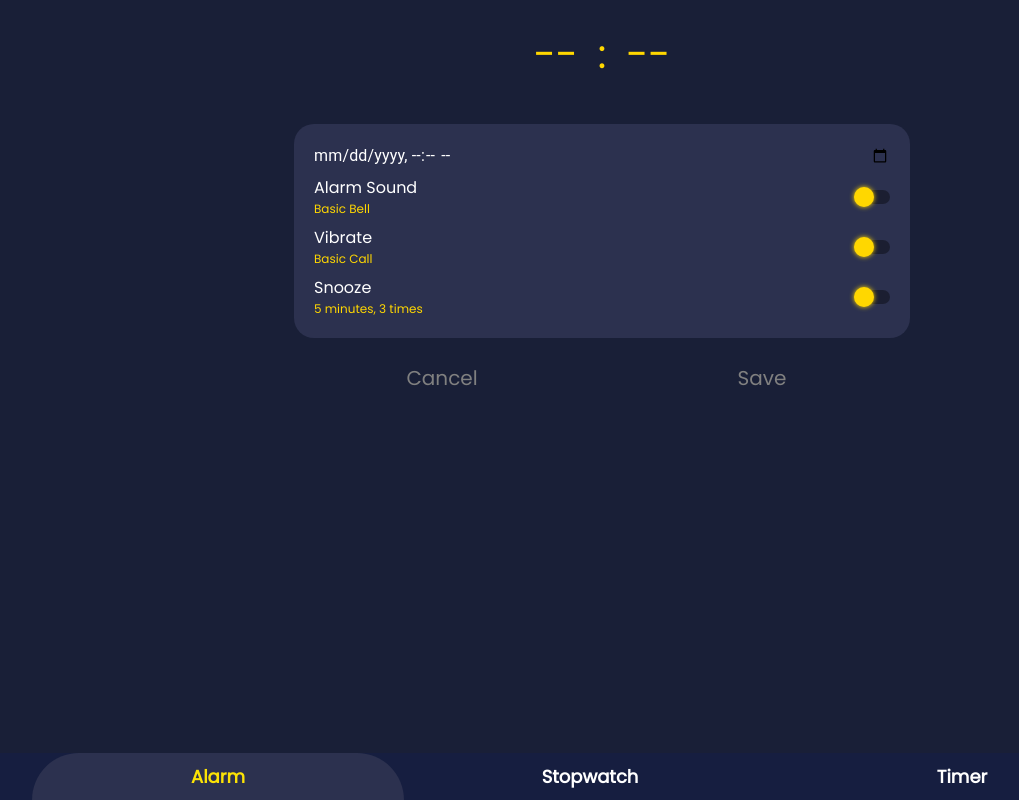
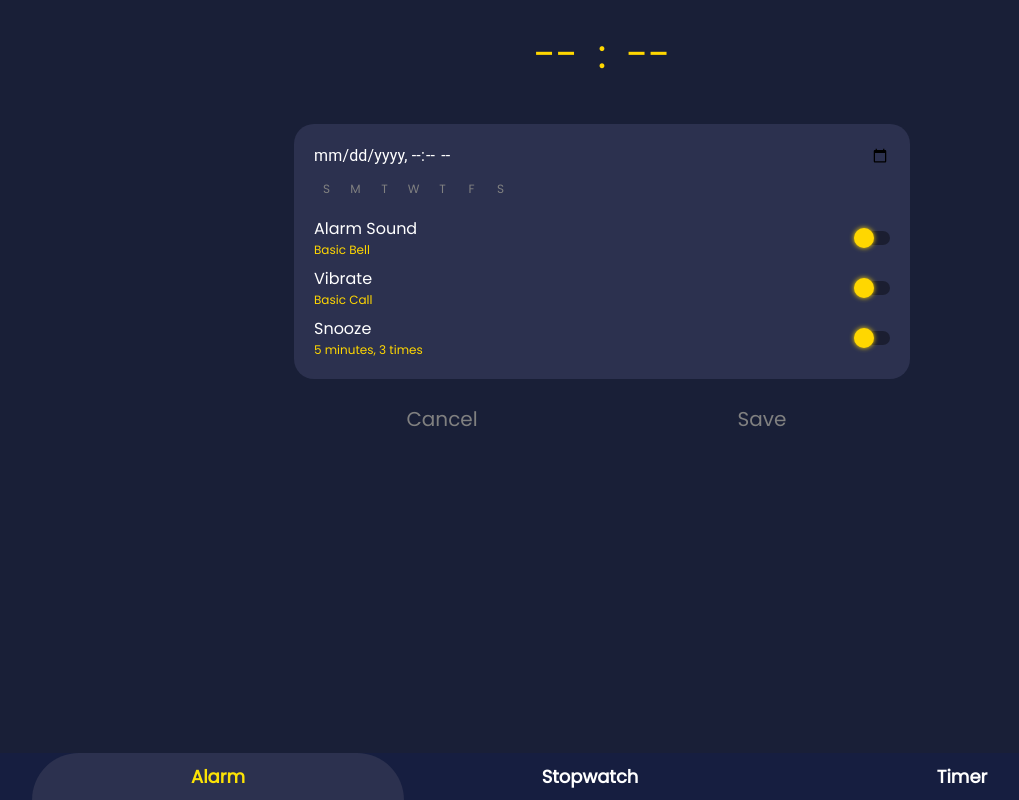
Before and after one commit to 404NotFoundedTeam/Alarm, a React (Create React App) app: page /setAlarm in a window 1280 px wide. Shown: the whole page, without its empty margins (38-1057 px from the left). Built offline with nearby package versions, Linux system fonts and the light colour scheme.

Commit message:
'changes'

```diff
--- a/src/Pages/Alarm/index.js
+++ b/src/Pages/Alarm/index.js
@@ -59,7 +59,6 @@ const Alarm = () => {
 
 	return (
 		<AlarmWrapper>
-			<Button onClick={() => {setAudio(false)}}>false</Button>
 			<div className="row justify-content-center w-100" >
 				<div className="col-md-6 col-lg-5 col-xxl-4 px-3 mainAlarms">
 					<div className="alarm-header w-100 text-center pt-3">
--- a/src/Pages/SetAlarm/SetAlarmWrapper.js
+++ b/src/Pages/SetAlarm/SetAlarmWrapper.js
@@ -38,6 +38,23 @@ const SetAlarmWrapper = styled.section`
     color: gold;
   }
 
+  .weekday-btns {
+    padding: 8px 0;
+    gap: 4px;
+    button {
+      border-radius: 50%;
+      width: 25px;
+      height: 25px;
+      font-size: 12px;
+      display: grid;
+      place-items: center;
+    }
+    .active-day {
+      border: 1px solid gold !important;
+      color: gold;
+    }
+  }
+
   .MuiSwitch-input {
     left: unset !important;
   }
--- a/src/Pages/SetAlarm/index.js
+++ b/src/Pages/SetAlarm/index.js
@@ -11,13 +11,14 @@ const SetAlarm = () => {
   const [vibration, setVibration] = useState(false)
   const [snooze, setSnooze] = useState(false)
   const [date, setDate] = useState();
+  const [days, setDays] = useState([]);
   const submitData = (e) => {
     e.preventDefault();
     let alarmInfo = {
       sound,
       vibration,
       snooze,
-      actives: [2, 5,1],
+      actives: days,
       date: new Date(date).toLocaleDateString() + new Date(date).toLocaleTimeString(),
       hours: (new Date(date)).getHours(),
       minutes: (new Date(date)).getMinutes(),
@@ -26,6 +27,18 @@ const SetAlarm = () => {
     dataAlarms.push(alarmInfo);
     navigate(`/`);
   }
+
+  function getDay(e) {
+    e.preventDefault()
+    e.target.classList.toggle('active-day');
+    let selectedDays = [...days];
+    let currentValue = parseInt(e.target.getAttribute('data-day'));
+    console.log(currentValue);
+    if (selectedDays.includes(currentValue)) selectedDays.splice(selectedDays.indexOf(currentValue), 1);
+    else selectedDays.push(currentValue)
+    setDays(selectedDays);
+  }
+
   return (
 
     <SetAlarmWrapper>
@@ -49,13 +62,30 @@ const SetAlarm = () => {
             <form onSubmit={submitData} id="setAlarmForm">
               <TextField
                 id="datetime-local"
-                onChange={(e) => { setDate(e.target.value) }}
+                onChange={(e) => {
+                  document.querySelectorAll('.weekDays').forEach(
+                    (item) => {
+                      if (item.getAttribute('data-day') === `${(new Date(e.target.value)).getDay()}`)
+                      item.click();
+                    }
+                  )
+                  setDate(e.target.value);
+                }}
                 type="datetime-local"
                 sx={{ width: "100%" }}
                 InputLabelProps={{
                   shrink: true,
                 }}
               />
+              <div className="d-flex align-items-center weekday-btns">
+                <button data-day="0" className="weekDays" onClick={getDay}>S</button>
+                <button data-day="1" className="weekDays" onClick={getDay}>M</button>
+                <button data-day="2" className="weekDays" onClick={getDay}>T</button>
+                <button data-day="3" className="weekDays" onClick={getDay}>W</button>
+                <button data-day="4" className="weekDays" onClick={getDay}>T</button>
+                <button data-day="5" className="weekDays" onClick={getDay}>F</button>
+                <button data-day="6" className="weekDays" onClick={getDay}>S</button>
+              </div>
               <div className="d-flex align-items-center justify-content-between mt-2">
                 <div>
                   <p className="d-block m-0">Alarm Sound</p>
```
